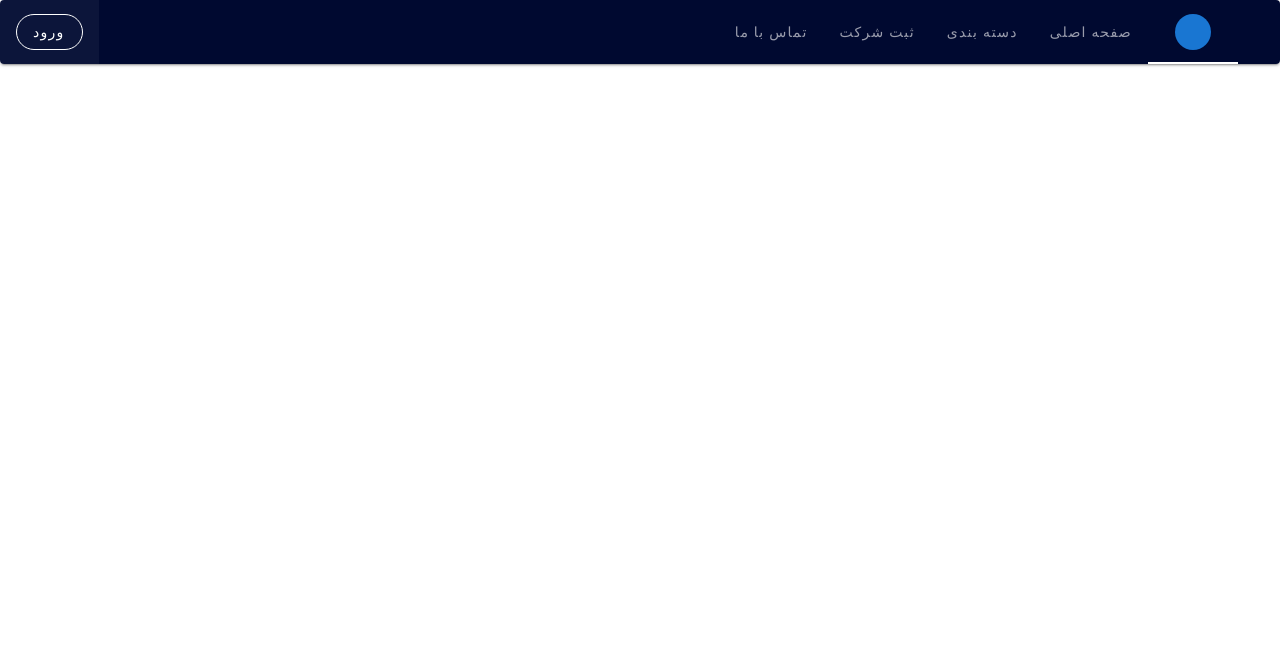
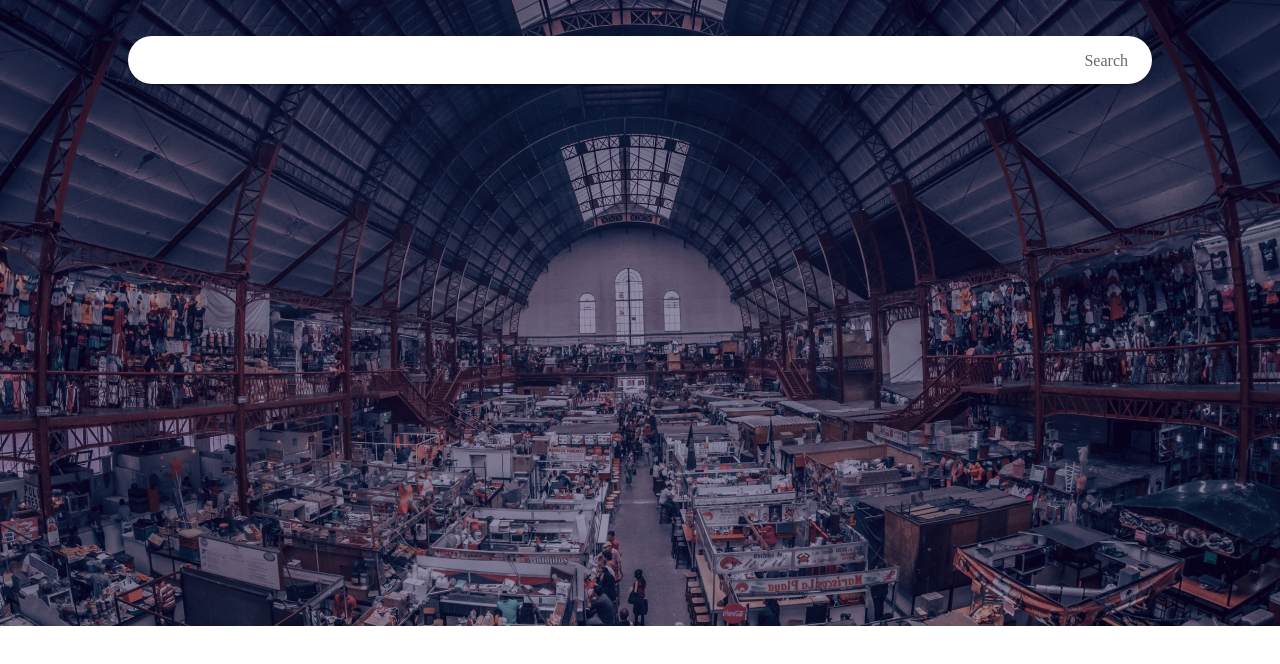
Before and after one commit to jasminet2001/Frontend, a Vue app in the folder homepage/homepage/: page / in a window 1280 px wide. Shown: the top 664 px of the page. Built offline with nearby package versions, Linux system fonts and the light colour scheme.

Commit message:
background image added

```diff
--- a/homepage/homepage/src/App.vue
+++ b/homepage/homepage/src/App.vue
@@ -1,31 +1,24 @@
 <template>
   <!-- why doesnt it take up the whole space? -->
-  <v-container fluid>
-    <v-layout row>
-      <v-flex>
-        <navbar-menu/>
-      </v-flex>
-    </v-layout>
-    <v-layout row>
-      <v-flex
-      style="
-      background: url('@/assets/top-pic.jpg') no-repeat center fixed !important;
-      background-size: cover;">
-      </v-flex>
-      <v-flex>
-
-      </v-flex>
-    </v-layout>
-  </v-container>
+<!--  <v-container fluid>-->
+<!--    <v-layout row>-->
+<!--      <v-flex>-->
+<!--        <navbar-menu/>-->
+<!--      </v-flex>-->
+<!--    </v-layout>-->
+<!--  </v-container>-->
+  <v-main>
+    <search-bar />
+  </v-main>
 
 </template>
 
 <script>
-import navbarMenu from './components/navbar-menu.vue';
+import SearchBar from "@/components/Search-bar";
 
 
 export default {
-  components: { navbarMenu },
+  components: {SearchBar},
   name: 'App',
 
 
--- a/homepage/homepage/src/components/Search-bar.vue
+++ b/homepage/homepage/src/components/Search-bar.vue
@@ -1,11 +1,21 @@
 <template>
-    <v-app>
+    <div class="main-div">
         <v-btn icon>
             <v-icon>mdi-magnify</v-icon>
         </v-btn>
         <v-text-field
             label="Search"
             solo
+            rounded
+            style="width: 80%; margin: 0 auto"
           ></v-text-field>
-    </v-app>
+    </div>
 </template>
+
+<style scoped>
+.main-div{
+  background-image: url("../assets/top-pic.jpg") !important;
+  background-size: cover;
+  height: 626px;
+}
+</style>
```
